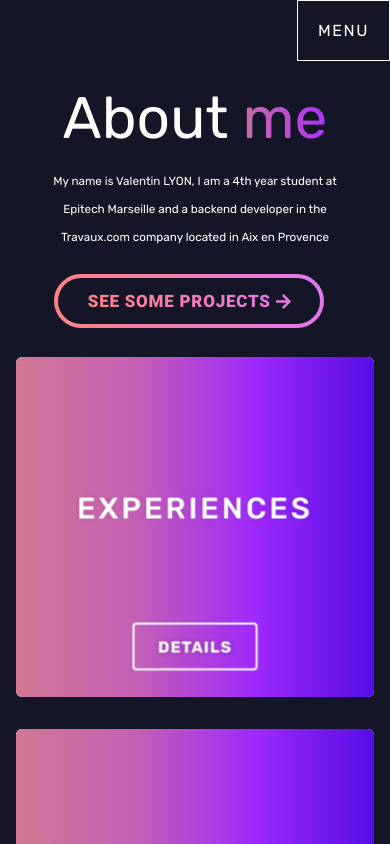
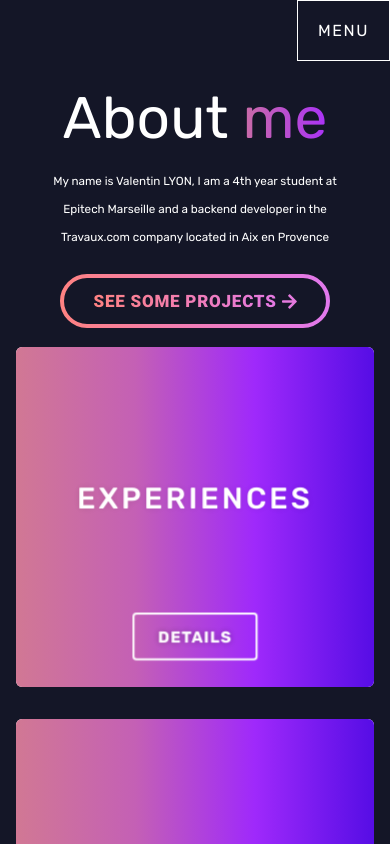
Before and after one commit to Flamekke/Portfoliov2, a React (Create React App) app in the folder portfolio/: page /about in a window 390 px wide. Shown: the top 844 px of the page. Built offline with nearby package versions, Linux system fonts and the light colour scheme.

Commit message:
button center

```diff
--- a/portfolio/src/components/About.css
+++ b/portfolio/src/components/About.css
@@ -141,9 +141,8 @@
       position: relative;
       display: inline-block;
       top: 20px;
-      margin-bottom: 30px;
       width: 277px;
-      height: 50px;
+      height: 70px;
       font-size: 1em;
       font-weight: bold;
       line-height: 60px;
@@ -156,7 +155,9 @@
       font-weight:600;
       font-size:17px;
       letter-spacing: 0.045em;
-      left: 13vw;
+      left : 0;
+      display: block;
+      margin : auto;
   }
 
 
```
